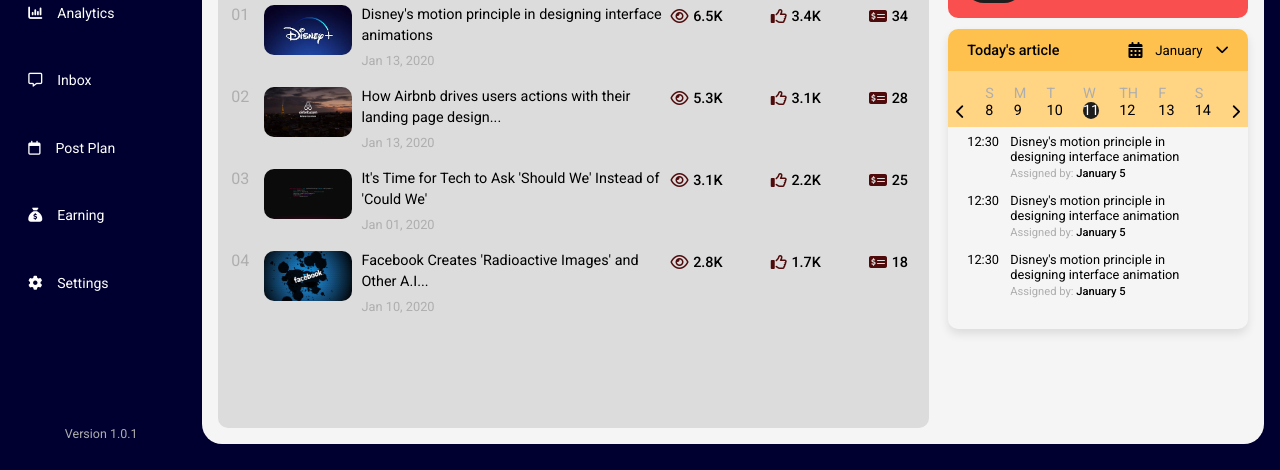
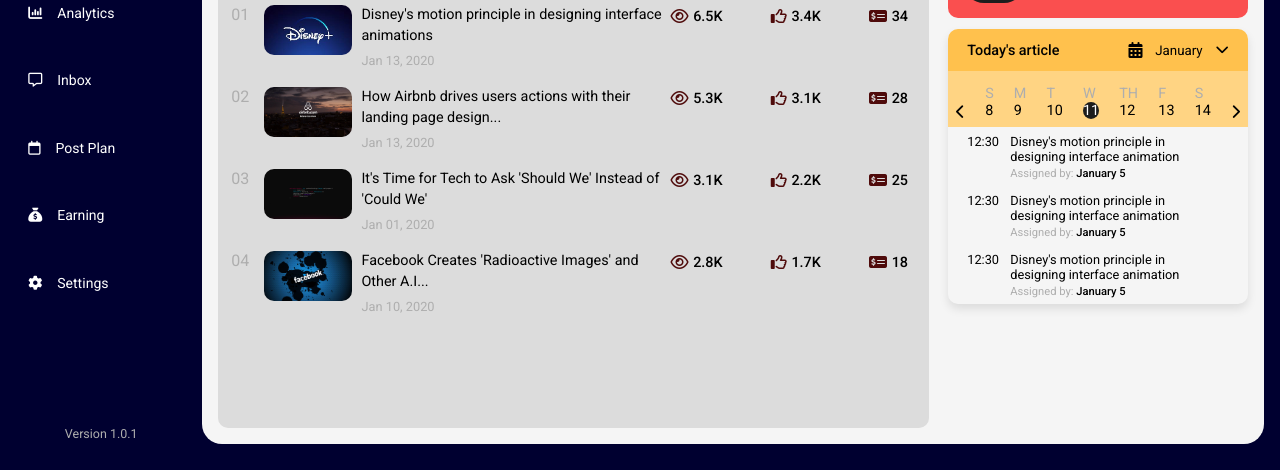
Before and after one commit to Skyrim626/Zp-Ariticles-Dashboard, a plain HTML site: page index.html in a window 1280 px wide. Shown: the part 330-800 px from the top of the page. Drawn offline with Linux system fonts and the light colour scheme.

Commit message:
second-commit

```diff
--- a/css/general.css
+++ b/css/general.css
@@ -280,7 +280,7 @@ button {
 
 /* Calendar */
 .calendar {
-  height: 300px;
+  flex: 1;
   box-shadow:  0 5px 10px rgba(0, 0, 0, 0.1);
   border-radius: 10px;
 }
```
